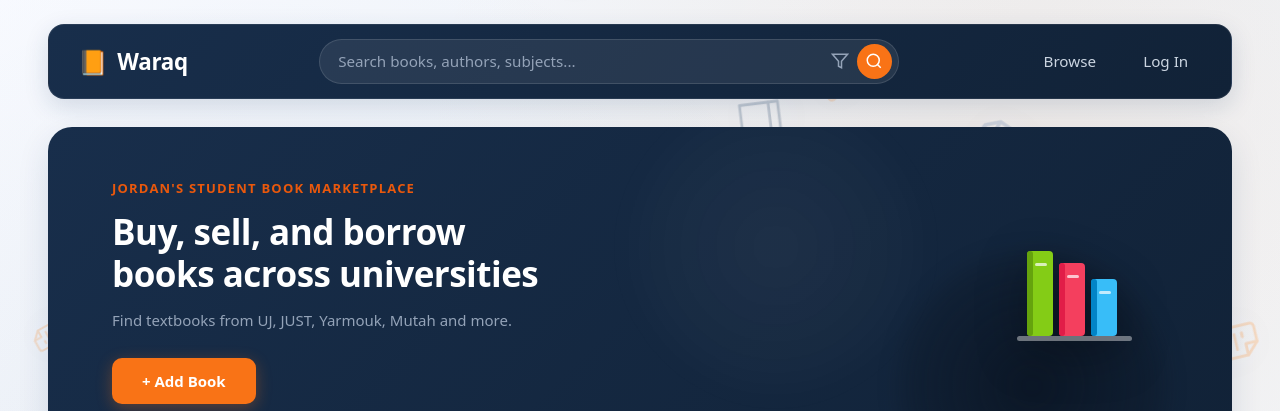
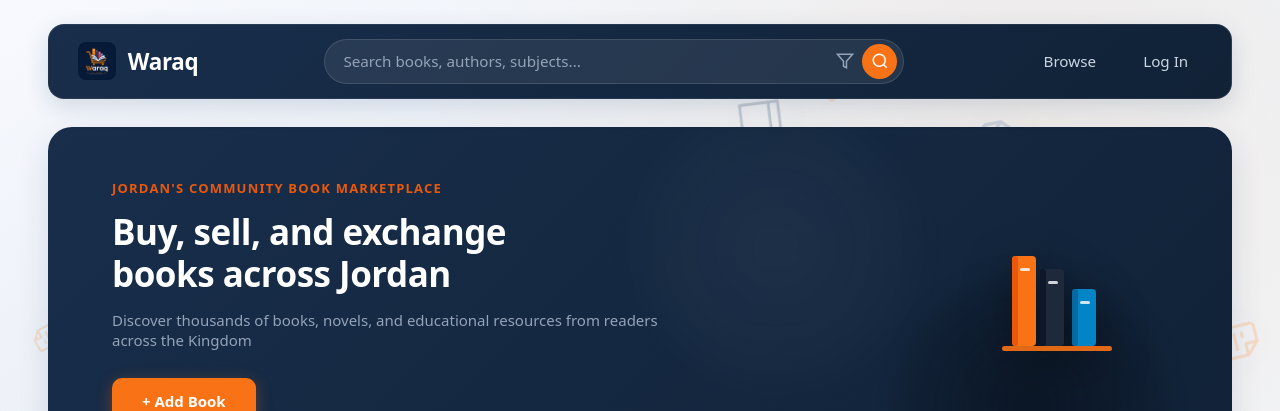
Before and after one commit to Batool217/Front-End, a React (Vite) app: page /Home in a window 1280 px wide. Shown: the top 411 px of the page. Built offline with nearby package versions, Linux system fonts and the light colour scheme; no server answers.

Commit message:
fix(listings-modal): align general sub-type params and add auth expiration handling

```diff
--- a/index.html
+++ b/index.html
@@ -2,9 +2,9 @@
 <html lang="en">
   <head>
     <meta charset="UTF-8" />
-    <link rel="icon" type="image/svg+xml" href="/favicon.svg" />
+    <link rel="icon" type="image/png" href="/favicon.png" />
     <meta name="viewport" content="width=device-width, initial-scale=1.0" />
-    <title>my-auth-app</title>
+    <title>Waraq | Jordan's Book Marketplace</title>
   </head>
   <body>
     <div id="root"></div>
--- a/src/components/AuthVisualPanel.jsx
+++ b/src/components/AuthVisualPanel.jsx
@@ -1,3 +1,5 @@
+import logoImg from "../assets/logo.png";
+
 function AuthVisualPanel() {
     return (
         <div className="auth-visual">
@@ -5,7 +7,7 @@ function AuthVisualPanel() {
             <div className="auth-visual-circle-bottom" />
 
             <div className="auth-info-card">
-                <div className="auth-logo-badge">📚</div>
+                <img src={logoImg} alt="Waraq Logo" className="auth-logo-img" />
                 <h2 className="auth-brand-name">Waraq  ورق</h2>
                 <p className="auth-brand-tagline">Your book marketplace</p>
 
--- a/src/components/FilterModal.jsx
+++ b/src/components/FilterModal.jsx
@@ -47,7 +47,7 @@ export default function FilterModal({ isOpen, onClose, onFilterChange }) {
             <div className="filter-modal-container">
                 {/* Tab Switcher */}
                 <div className="filter-tabs">
-                    {["Academic", "General", "All"].map((tab) => (
+                    {["Academic", "General"].map((tab) => (
                         <button
                             key={tab}
                             type="button"
@@ -73,20 +73,6 @@ export default function FilterModal({ isOpen, onClose, onFilterChange }) {
                             onFilterChange={handleGeneralChange}
                             onClear={handleClearAll}
                         />
-                    )}
-
-                    {activeTab === "All" && (
-                        <div className="all-filters-wrapper">
-                            <AcademicFilter
-                                onFilterChange={handleAcademicChange}
-                                onClear={handleClearAll}
-                            />
-                            <div className="filter-divider" />
-                            <GeneralFilter
-                                onFilterChange={handleGeneralChange}
-                                onClear={handleClearAll}
-                            />
-                        </div>
                     )}
                 </div>
 
--- a/src/components/GeneralFilter.jsx
+++ b/src/components/GeneralFilter.jsx
@@ -1,20 +1,16 @@
 import { useState } from "react";
 import "../styles/css/filter.css";
 
-const GENERAL_CATEGORIES = [
-    "Novels & Fiction",
-    "Summaries & Notes",
-    "Calculators & Tools",
-    "Stationery",
-    "Self-Help",
-    "Other",
+const GENERAL_SUBTYPES = [
+    { label: "Book", value: "book" },
+    { label: "Novel", value: "novel" },
 ];
 
 export default function GeneralFilter({ onFilterChange, onClear }) {
     const [selectedType, setSelectedType] = useState("");
 
-    const handleSelect = (category) => {
-        const nextValue = selectedType === category ? "" : category;
+    const handleSelect = (val) => {
+        const nextValue = selectedType === val ? "" : val;
         setSelectedType(nextValue);
         if (onFilterChange) {
             onFilterChange({ type: nextValue });
@@ -34,16 +30,16 @@ export default function GeneralFilter({ onFilterChange, onClear }) {
     return (
         <div className="general-filter-body">
             <div className="filter-field">
-                <label className="filter-field-label">Category / Item Type</label>
-                <div className="filter-chip-grid">
-                    {GENERAL_CATEGORIES.map((category) => (
+                <label className="filter-field-label">Sub-Type</label>
+                <div className="filter-chip-grid" style={{ display: "grid", gridTemplateColumns: "1fr 1fr", gap: "10px" }}>
+                    {GENERAL_SUBTYPES.map((sub) => (
                         <button
-                            key={category}
+                            key={sub.value}
                             type="button"
-                            className={`filter-chip-btn ${selectedType === category ? "active" : ""}`}
-                            onClick={() => handleSelect(category)}
+                            className={`filter-chip-btn ${selectedType === sub.value ? "active" : ""}`}
+                            onClick={() => handleSelect(sub.value)}
                         >
-                            {category}
+                            {sub.label}
                         </button>
                     ))}
                 </div>
--- a/src/components/HeroBanner.jsx
+++ b/src/components/HeroBanner.jsx
@@ -9,11 +9,11 @@ export default function HeroBanner({ onAddBook }) {
 
             {/* Left Content */}
             <div className="hero-content">
-                <span className="hero-tagline">JORDAN'S STUDENT BOOK MARKETPLACE</span>
+                <span className="hero-tagline">JORDAN'S COMMUNITY BOOK MARKETPLACE</span>
                 <h1 className="hero-title">
-                    Buy, sell, and borrow<br />books across universities
+                    Buy, sell, and exchange<br />books across Jordan
                 </h1>
-                <p className="hero-subtitle">Find textbooks from UJ, JUST, Yarmouk, Mutah and more.</p>
+                <p className="hero-subtitle">Discover thousands of books, novels, and educational resources from readers across the Kingdom</p>
 
                 <button className="add-book-btn" onClick={onAddBook} type="button">
                     + Add Book
@@ -24,29 +24,29 @@ export default function HeroBanner({ onAddBook }) {
             <div className="hero-graphic-wrapper">
                 <svg
                     className="hero-books-svg"
-                    width="140"
+                    width="150"
                     height="120"
-                    viewBox="0 0 140 120"
+                    viewBox="0 0 150 120"
                     fill="none"
                     xmlns="http://www.w3.org/2000/svg"
                 >
-                    {/* Green Book */}
-                    <rect x="15" y="20" width="26" height="85" rx="4" fill="#84cc16" />
-                    <rect x="15" y="20" width="6" height="85" rx="3" fill="#65a30d" />
-                    <rect x="23" y="32" width="12" height="3" rx="1.5" fill="#ffffff" opacity="0.7" />
+                    {/* 1. Orange Book */}
+                    <rect x="10" y="15" width="24" height="90" rx="4" fill="#f97316" />
+                    <rect x="10" y="15" width="6" height="90" rx="3" fill="#ea580c" />
+                    <rect x="18" y="27" width="10" height="3" rx="1.5" fill="#ffffff" opacity="0.8" />
 
-                    {/* Pink/Red Book */}
-                    <rect x="47" y="32" width="26" height="73" rx="4" fill="#f43f5e" />
-                    <rect x="47" y="32" width="6" height="73" rx="3" fill="#e11d48" />
-                    <rect x="55" y="44" width="12" height="3" rx="1.5" fill="#ffffff" opacity="0.7" />
+                    {/* 2. Dark Navy Book */}
+                    <rect x="38" y="28" width="24" height="77" rx="4" fill="#1e293b" />
+                    <rect x="38" y="28" width="6" height="77" rx="3" fill="#0f172a" />
+                    <rect x="46" y="40" width="10" height="3" rx="1.5" fill="#ffffff" opacity="0.8" />
 
-                    {/* Light Blue Book */}
-                    <rect x="79" y="48" width="26" height="57" rx="4" fill="#38bdf8" />
-                    <rect x="79" y="48" width="6" height="57" rx="3" fill="#0284c7" />
-                    <rect x="87" y="60" width="12" height="3" rx="1.5" fill="#ffffff" opacity="0.7" />
+                    {/* 3. Sky Blue Book */}
+                    <rect x="70" y="48" width="24" height="57" rx="4" fill="#0284c7" />
+                    <rect x="70" y="48" width="6" height="57" rx="3" fill="#0369a1" />
+                    <rect x="78" y="60" width="10" height="3" rx="1.5" fill="#ffffff" opacity="0.8" />
 
-                    {/* Bottom Base Line */}
-                    <rect x="5" y="105" width="115" height="5" rx="2.5" fill="#ffffff" opacity="0.4" />
+                    {/* Shelf / Base Line */}
+                    <rect x="0" y="105" width="110" height="5" rx="2.5" fill="#f97316" opacity="0.9" />
                 </svg>
             </div>
         </div>
--- a/src/components/Navbar.jsx
+++ b/src/components/Navbar.jsx
@@ -3,6 +3,7 @@ import { useNavigate } from 'react-router-dom';
 import { useAuth } from '../context/AuthContext';
 import FilterModal from './FilterModal';
 import '../styles/css/navbar.css';
+import logoImg from "../assets/logo.png";
 
 const Navbar = ({ onSearch, onFilterChange }) => {
     const navigate = useNavigate();
@@ -49,9 +50,10 @@ const Navbar = ({ onSearch, onFilterChange }) => {
 
     return (
         <header className="navbar">
-            {/* 1. Logo Section */}
-            <div className="nav-left" onClick={() => navigate('/home')}>
-                <span className="logo-badge">📙</span>
+            <div className="nav-left" onClick={() => navigate("/home")}>
+                <div className="logo-badge">
+                    <img src={logoImg} alt="Waraq Logo" className="logo-img" />
+                </div>
                 <span className="logo-text">Waraq</span>
             </div>
 
--- a/src/components/RecentListings.jsx
+++ b/src/components/RecentListings.jsx
@@ -8,51 +8,50 @@ function RecentListings({ searchQuery = "", filters = {}, refreshTrigger = 0 })
     const [error, setError] = useState(null);
 
     useEffect(() => {
-        let isMounted = true;
-
+        const controller = new AbortController();
         const params = new URLSearchParams();
 
         if (searchQuery && searchQuery.trim()) {
             params.append("search", searchQuery.trim());
         }
 
-        const hasAcademicSelection =
-            Boolean(filters.academic?.universityId) ||
-            Boolean(filters.academic?.facultyId) ||
-            Boolean(filters.academic?.majorId);
-
-        if (filters.activeTab === "Academic" && hasAcademicSelection) {
+        if (filters.activeTab === "Academic") {
             params.append("category", "academic");
-            if (filters.academic.universityId) {
+            if (filters.academic?.universityId) {
                 params.append("university_id", filters.academic.universityId);
             }
-            if (filters.academic.facultyId) {
+            if (filters.academic?.facultyId) {
                 params.append("faculty_id", filters.academic.facultyId);
             }
-            if (filters.academic.majorId) {
+            if (filters.academic?.majorId) {
                 params.append("major_id", filters.academic.majorId);
             }
-        } else if (filters.activeTab === "General" && filters.general?.type) {
+        } else if (filters.activeTab === "General") {
+            // 1. Always restrict to category = general when on General tab
             params.append("category", "general");
-            params.append("type", filters.general.type);
+
+            // 2. If 'book' or 'novel' is explicitly selected, filter by sub_type
+            if (filters.general?.type) {
+                params.append("sub_type", filters.general.type);
+            }
         }
 
         params.append("limit", "8");
 
-        fetch(`http://localhost:8080/api/books?${params.toString()}`)
+        fetch(`http://localhost:8080/api/books?${params.toString()}`, {
+            signal: controller.signal,
+        })
             .then((res) => {
                 if (!res.ok) throw new Error("Failed to load books feed.");
                 return res.json();
             })
             .then((data) => {
-                if (isMounted) {
-                    setBooks(Array.isArray(data) ? data : []);
-                    setError(null);
-                    setLoading(false);
-                }
+                setBooks(Array.isArray(data) ? data : []);
+                setError(null);
+                setLoading(false);
             })
             .catch((err) => {
-                if (isMounted) {
+                if (err.name !== "AbortError") {
                     console.error("Error fetching books:", err);
                     setError("Unable to load books. Please try again later.");
                     setLoading(false);
@@ -60,7 +59,7 @@ function RecentListings({ searchQuery = "", filters = {}, refreshTrigger = 0 })
             });
 
         return () => {
-            isMounted = false;
+            controller.abort();
         };
     }, [searchQuery, filters, refreshTrigger]);
 
--- a/src/pages/Login.jsx
+++ b/src/pages/Login.jsx
@@ -11,7 +11,6 @@ function Login() {
   const [form, setForm] = useState({
     email: "",
     password: "",
-    rememberMe: false,
   });
 
   const [errors, setErrors] = useState({});
@@ -158,21 +157,6 @@ function Login() {
                 )}
               </div>
 
-              <div className="login-options">
-                <label className="remember-me">
-                  <input
-                      type="checkbox"
-                      name="rememberMe"
-                      checked={form.rememberMe}
-                      onChange={handleChange}
-                  />
-                  <span>Remember me</span>
-                </label>
-
-                <a className="forgot-link" href="#">
-                  Forgot password?
-                </a>
-              </div>
 
               <button
                   className="primary-button"
--- a/src/pages/Register.jsx
+++ b/src/pages/Register.jsx
@@ -44,7 +44,7 @@ function Register() {
       newErrors.fullName = "Full name must be between 3 and 50 characters";
     }
 
-    const cleanedPhone = form.phoneNumber.replace(/[\s\-\(\)]/g, "");
+    const cleanedPhone = form.phoneNumber.replace(/[\s\-()]/g, "");
     if (!cleanedPhone) {
       newErrors.phoneNumber = "Phone number is required";
     } else if (!/^(\+?\d{1,4})?\d{10,14}$/.test(cleanedPhone)) {
@@ -69,7 +69,7 @@ function Register() {
       newErrors.password = "Password must include at least one lowercase letter (a-z)";
     } else if (!/[0-9]/.test(form.password)) {
       newErrors.password = "Password must include at least one number (0-9)";
-    } else if (!/[!@#$%^&*()_+\-=\[\]{};':"\\|,.<>\/?]/.test(form.password)) {
+    } else if (!/[!@#$%^&*()_+\-=[\]{};':"\\|,.<>/?]/.test(form.password)) {
       newErrors.password = "Password must include at least one special character (!@#$%^&*)";
     }
 
@@ -132,7 +132,7 @@ function Register() {
       }
 
       navigate("/login");
-    } catch (error) {
+    } catch  {
       const msg = "Unable to connect to the server";
       setErrors({
         general: msg,
@@ -152,7 +152,7 @@ function Register() {
           <h1>Create your account</h1>
 
           <p className="subtitle">
-            Join thousands of students buying and selling books
+            Join thousands of people buying and selling books
           </p>
 
           <div className="auth-tabs">
@@ -184,7 +184,7 @@ function Register() {
                 <input
                   type="text"
                   name="fullName"
-                  placeholder="Abdel rahman"
+                  placeholder="Enter your full name"
                   value={form.fullName}
                   onChange={handleChange}
                 />
@@ -258,10 +258,6 @@ function Register() {
               {loading ? "Creating Account..." : "Create Account"}
             </button>
 
-            <p className="auth-terms">
-              By signing up you agree to our <a href="#">Terms</a> &amp;{" "}
-              <a href="#">Privacy Policy</a>
-            </p>
           </form>
         </div>
       </div>
--- a/src/styles/css/auth.css
+++ b/src/styles/css/auth.css
@@ -80,17 +80,13 @@ input {
   box-shadow: 0 8px 32px rgba(0, 0, 0, 0.18);
 }
 
-.auth-logo-badge {
-  width: 110px;
-  height: 110px;
-  border-radius: 26px;
-  background: #ff851b;
-  display: flex;
-  align-items: center;
-  justify-content: center;
-  font-size: 52px;
-  margin-bottom: 22px;
-  box-shadow: 0 0 0 12px rgba(255, 133, 27, 0.15);
+.auth-logo-img {
+  width: 72px;
+  height: 72px;
+  object-fit: contain;
+  border-radius: 14px;
+  margin: 0 auto 1rem auto;
+  display: block;
 }
 
 .auth-brand-name {
--- a/src/styles/css/navbar.css
+++ b/src/styles/css/navbar.css
@@ -12,19 +12,25 @@
     position: relative;
 }
 
-/* --- Left: Logo --- */
 .nav-left {
     display: flex;
     align-items: center;
-    gap: 0.6rem;
+    gap: 0.75rem;
     cursor: pointer;
 }
 
 .logo-badge {
-    font-size: 1.5rem;
     display: flex;
     align-items: center;
     justify-content: center;
+}
+
+.logo-img {
+    width: 38px;
+    height: 38px;
+    object-fit: contain;
+    border-radius: 8px;
+    display: block;
 }
 
 .logo-text {
```
Also changed, not shown: public/favicon.png (added), src/assets/logo.png (added), src/styles/css/listings.css (line endings or trailing spaces).
